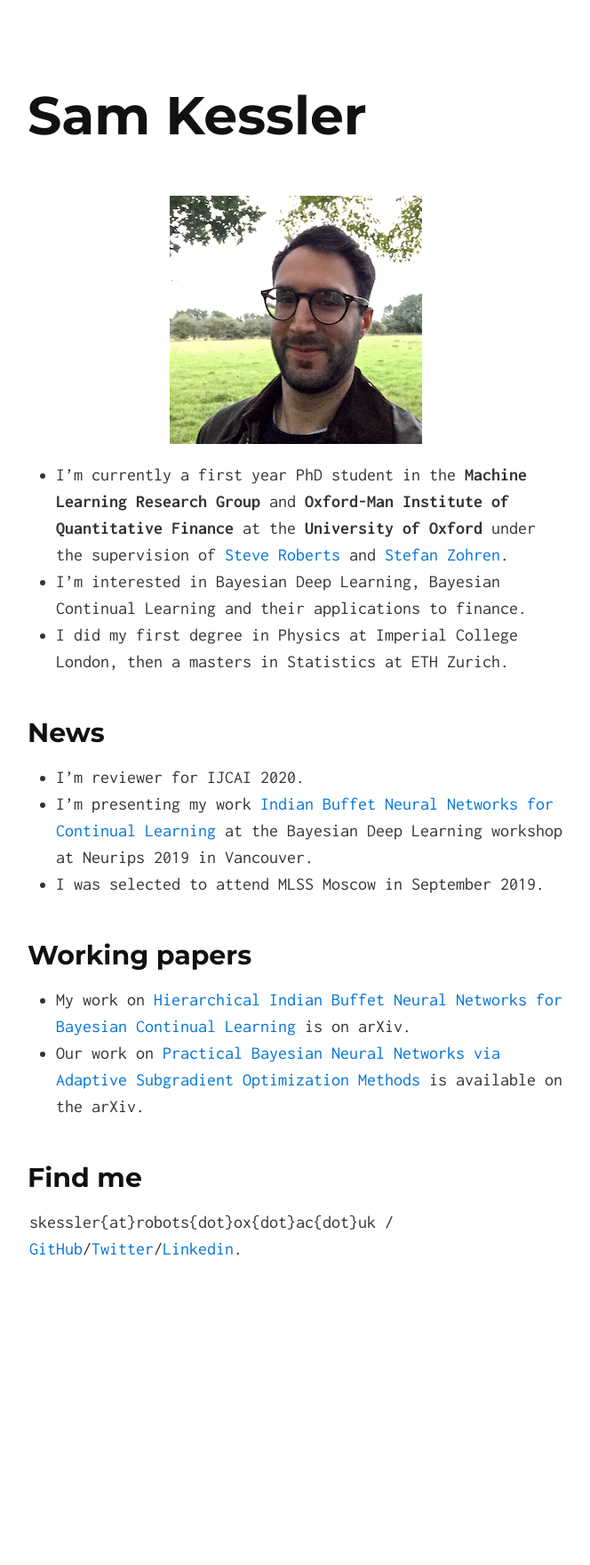
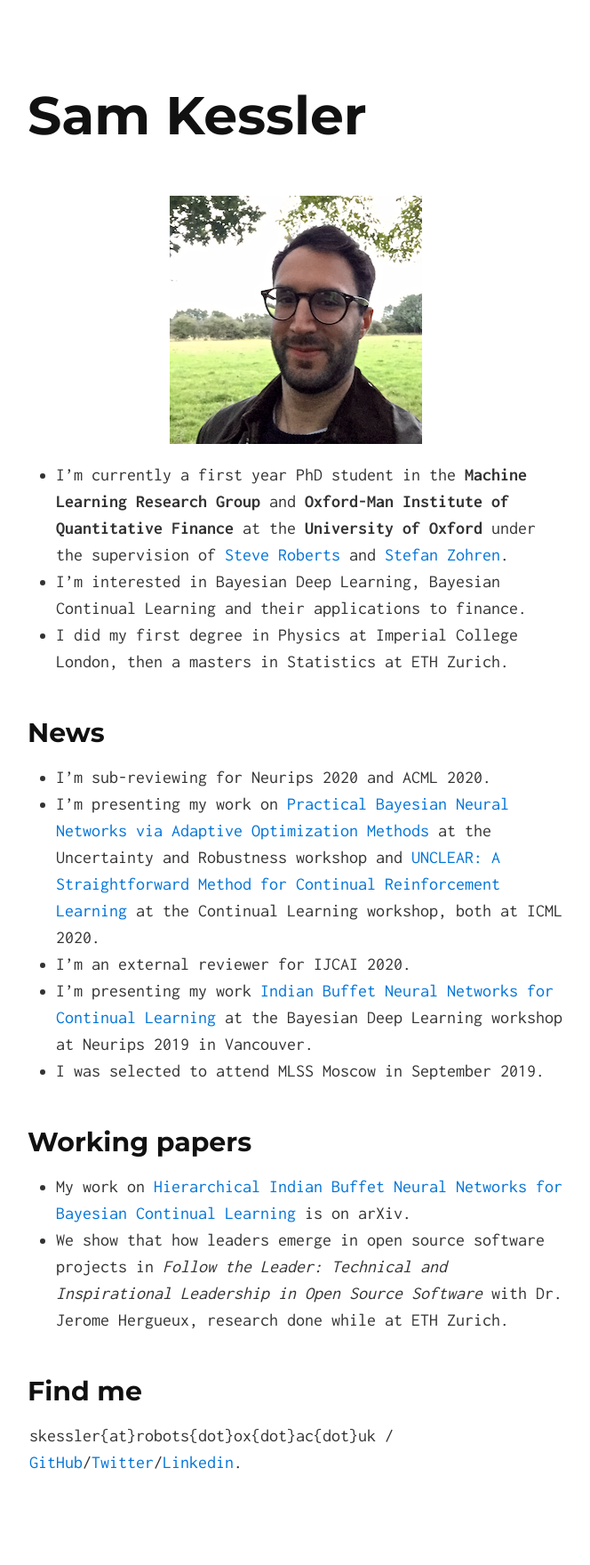
Before and after one commit to skezle/skezle.github.io, a Jekyll site: the page built from index.md, in a window 1280 px wide. Shown: the whole page at 89% size, without its empty margins (307-971 px from the left). Built offline with Jekyll 4.4.1, drawn with Linux system fonts in a browser that asks for light colours; before the commit the page ends 1519 px from its top, so only the background shows below that.

Commit message:
Update index.md

```diff
--- a/index.md
+++ b/index.md
@@ -14,8 +14,9 @@ applications to finance.
 Statistics at ETH Zurich.
 
 ## News
-
-* I'm reviewer for IJCAI 2020.
+* I'm sub-reviewing for Neurips 2020 and ACML 2020.
+* I'm presenting my work on [Practical Bayesian Neural Networks via Adaptive Optimization Methods](https://arxiv.org/pdf/1811.03679.pdf) at the Uncertainty and Robustness workshop and [UNCLEAR: A Straightforward Method for Continual Reinforcement Learning](https://drive.google.com/file/d/1GMTWC0C6jMTwtqZxoyq6a-VDxkrDCIHm/view) at the Continual Learning workshop, both at ICML 2020.
+* I'm an external reviewer for IJCAI 2020.
 * I'm presenting my work [Indian Buffet Neural Networks for Continual Learning](http://bayesiandeeplearning.org/2019/papers/63.pdf) at the
 Bayesian Deep Learning workshop at Neurips 2019 in Vancouver.
 * I was selected to attend MLSS Moscow in September 2019.
@@ -23,9 +24,7 @@ Bayesian Deep Learning workshop at Neurips 2019 in Vancouver.
 ## Working papers
 
 * My work on [Hierarchical Indian Buffet Neural Networks for Bayesian Continual Learning](https://arxiv.org/abs/1912.02290) is on arXiv.
-* Our work on [Practical Bayesian Neural Networks via Adaptive
-Subgradient Optimization Methods](https://arxiv.org/pdf/1811.03679.pdf) is available on
-the arXiv.
+* We show that how leaders emerge in open source software projects in *Follow the Leader: Technical and Inspirational Leadership in Open Source Software* with Dr. Jerome Hergueux, research done while at ETH Zurich.
 
 ## Find me
 skessler{at}robots{dot}ox{dot}ac{dot}uk / [GitHub](http://github.com/skezle)/[Twitter](http://twitter.com/SamKezz)/[Linkedin](https://uk.linkedin.com/pub/samuel-kessler/39/aa2/79).
```
